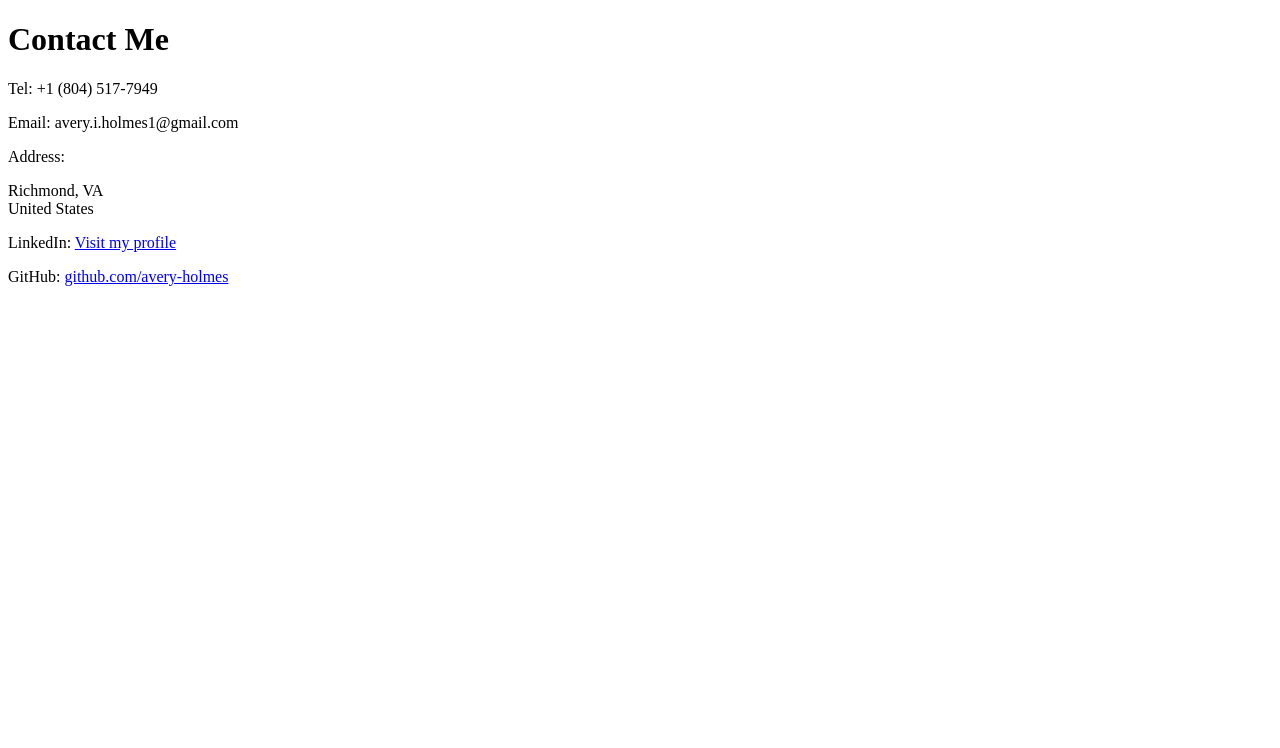
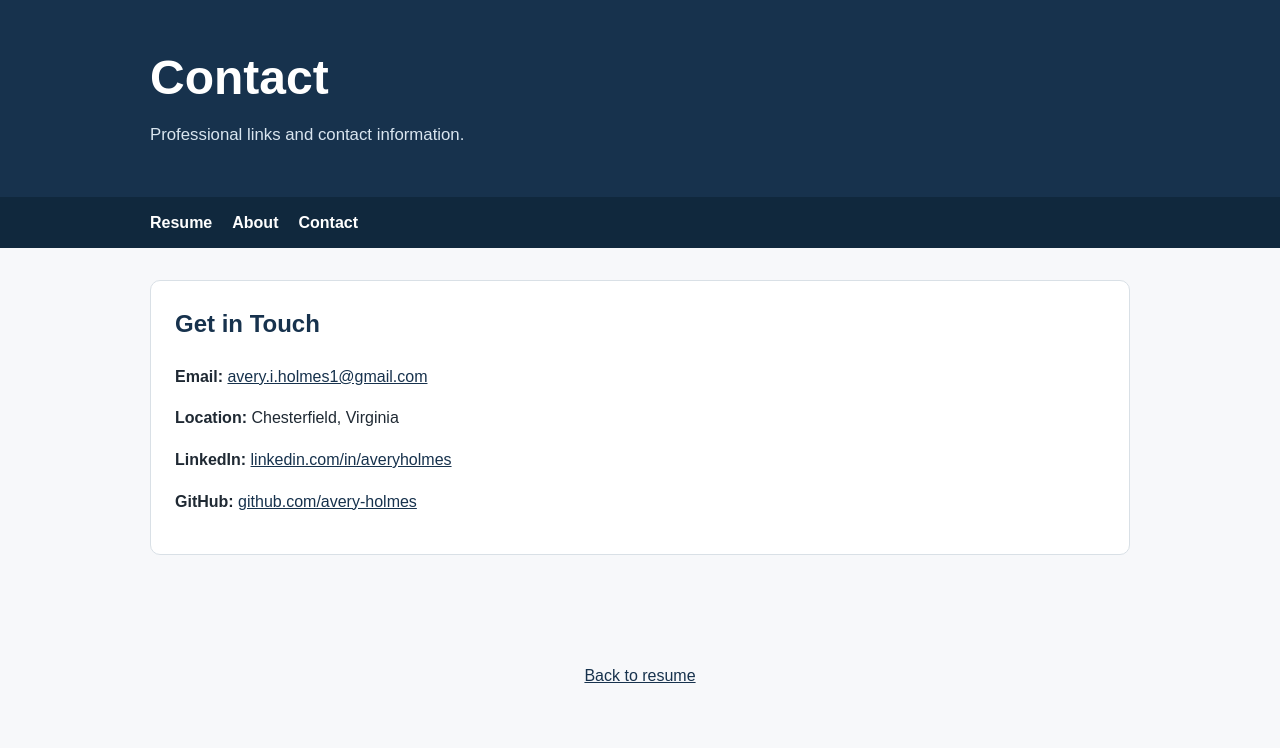
Before and after one commit to avery-holmes/Capstone1-Online-Resume, a plain HTML site: page contact.html in a window 1280 px wide. Drawn offline with Linux system fonts and the light colour scheme.

Commit message:
Refresh contact.html

```diff
--- a/contact.html
+++ b/contact.html
@@ -2,34 +2,60 @@
 <html lang="en">
   <head>
     <meta charset="UTF-8" />
-    <title>Contact Me | Avery Holmes</title>
     <meta name="viewport" content="width=device-width, initial-scale=1" />
+    <title>Contact | Avery Holmes</title>
+    <link rel="stylesheet" href="./styles.css" />
   </head>
 
   <body>
-    <h1>Contact Me</h1>
+    <header class="site-header">
+      <div class="container">
+        <h1>Contact</h1>
+        <p class="tagline">Professional links and contact information.</p>
+      </div>
+    </header>
 
-    <p>Tel: +1 (804) 517-7949</p>
-    <p>Email: avery.i.holmes1@gmail.com</p>
+    <nav aria-label="Primary navigation">
+      <div class="container">
+        <a href="./index.html">Resume</a>
+        <a href="./about.html">About</a>
+        <a href="./contact.html">Contact</a>
+      </div>
+    </nav>
 
-    <p>Address:</p>
-    <p>
-      Richmond, VA<br />
-      United States<br />
-    </p>
+    <main class="container">
+      <section>
+        <h2>Get in Touch</h2>
+        <p>
+          <strong>Email:</strong>
+          <a href="mailto:avery.i.holmes1@gmail.com">avery.i.holmes1@gmail.com</a>
+        </p>
+        <p><strong>Location:</strong> Chesterfield, Virginia</p>
+        <p>
+          <strong>LinkedIn:</strong>
+          <a
+            href="https://www.linkedin.com/in/averyholmes/"
+            target="_blank"
+            rel="noopener noreferrer"
+          >
+            linkedin.com/in/averyholmes
+          </a>
+        </p>
+        <p>
+          <strong>GitHub:</strong>
+          <a
+            href="https://github.com/avery-holmes"
+            target="_blank"
+            rel="noopener noreferrer"
+          >
+            github.com/avery-holmes
+          </a>
+        </p>
+      </section>
+    </main>
 
-    <p>
-      LinkedIn:
-      <a href="https://www.linkedin.com/in/averyholmes" target="_blank" rel="noopener noreferrer"
-        >Visit my profile</a
-      >
-    </p>
-
-    <p>
-      GitHub:
-      <a href="https://github.com/avery-holmes" target="_blank" rel="noopener noreferrer"
-        >github.com/avery-holmes</a
-      >
-    </p>
+    <footer class="container">
+      <p><a href="./index.html">Back to resume</a></p>
+    </footer>
   </body>
 </html>
```
